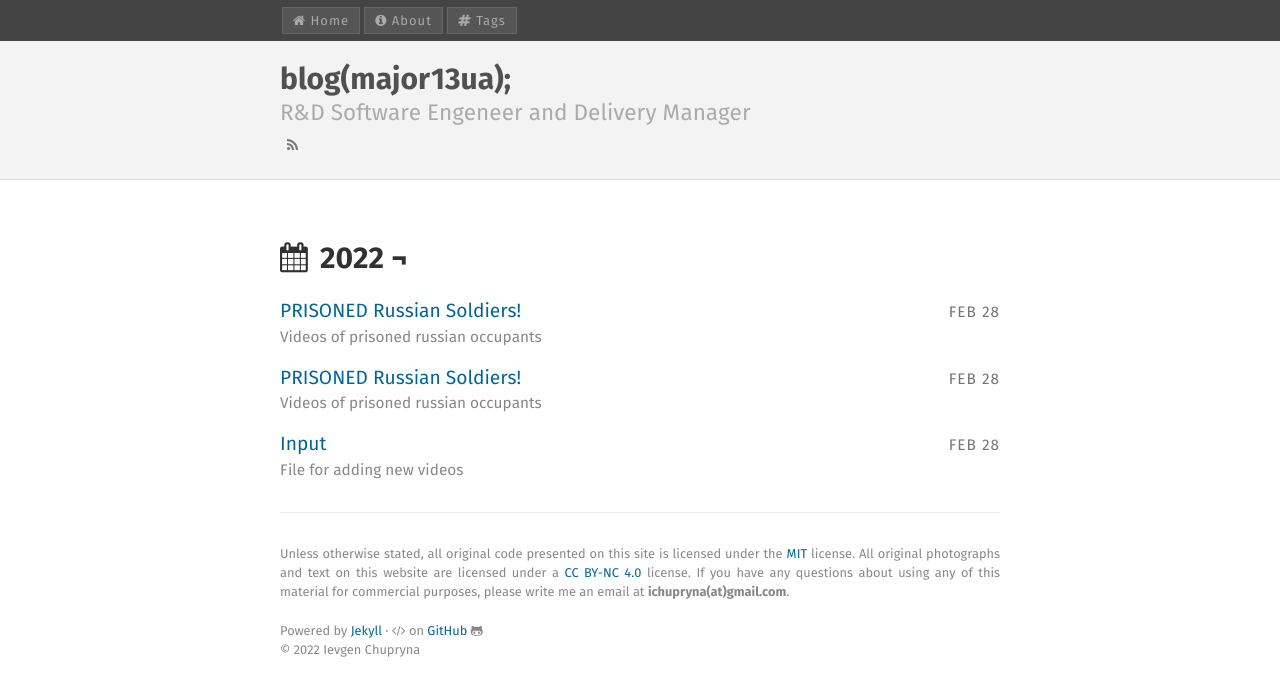
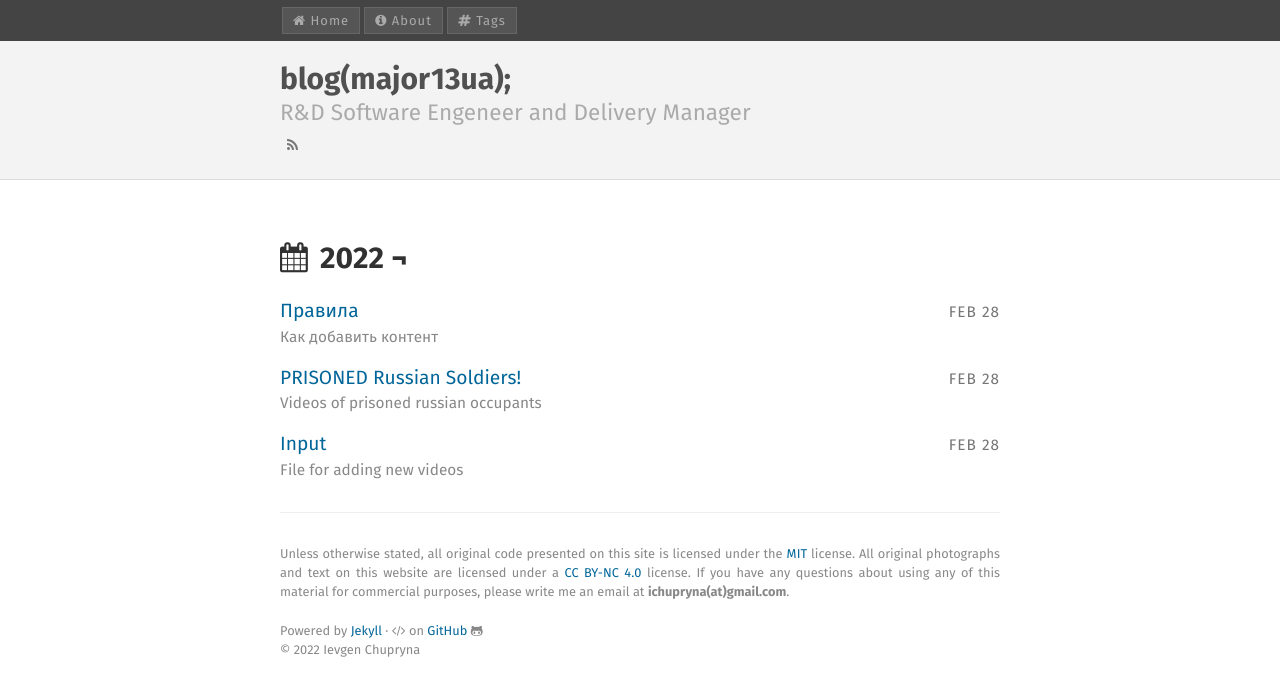
Before and after one commit to major13ua/major13ua.github.io, a Jekyll site: the page built from index.html, in a window 1280 px wide. Shown: the top 696 px of the page. Built offline with Jekyll 4.4.1, drawn with Linux system fonts in a browser that asks for light colours; part of the change alters nothing that is shown.

Commit message:
Added rules

```diff
--- a/_posts/2022-02-28-rules-and-how-to.md
+++ b/_posts/2022-02-28-rules-and-how-to.md
@@ -1,7 +1,7 @@
 ---
 layout: post
-title: PRISONED Russian Soldiers!
-description: Videos of prisoned russian occupants
+title: Правила
+description: Как добавить контент
 keywords: markdown, md
 tags: [md]
 comments: false
@@ -10,8 +10,8 @@ Target:
 - собрать информацию о сдавшихся солдатах для массового шаринга (collect info for cooperate sharing)
 
 Rules:
-- как помочь:
--- находить контент с допросом пленных или захватом солдат
--- проверять что контент не содержится в списке имеющегося
--- отправлять как PR в 2022-02-28-input.md или на адрес major13help@gmail.com
--- искать уникальный контент в телеграм группах заливать на youtube, передавать ссылку
+1. как помочь:
+- находить контент с допросом пленных или захватом солдат
+- проверять что контент не содержится в списке имеющегося
+- отправлять как PR в 2022-02-28-input.md или на адрес major13help@gmail.com
+- искать уникальный контент в телеграм группах заливать на youtube, передавать ссылку
```
